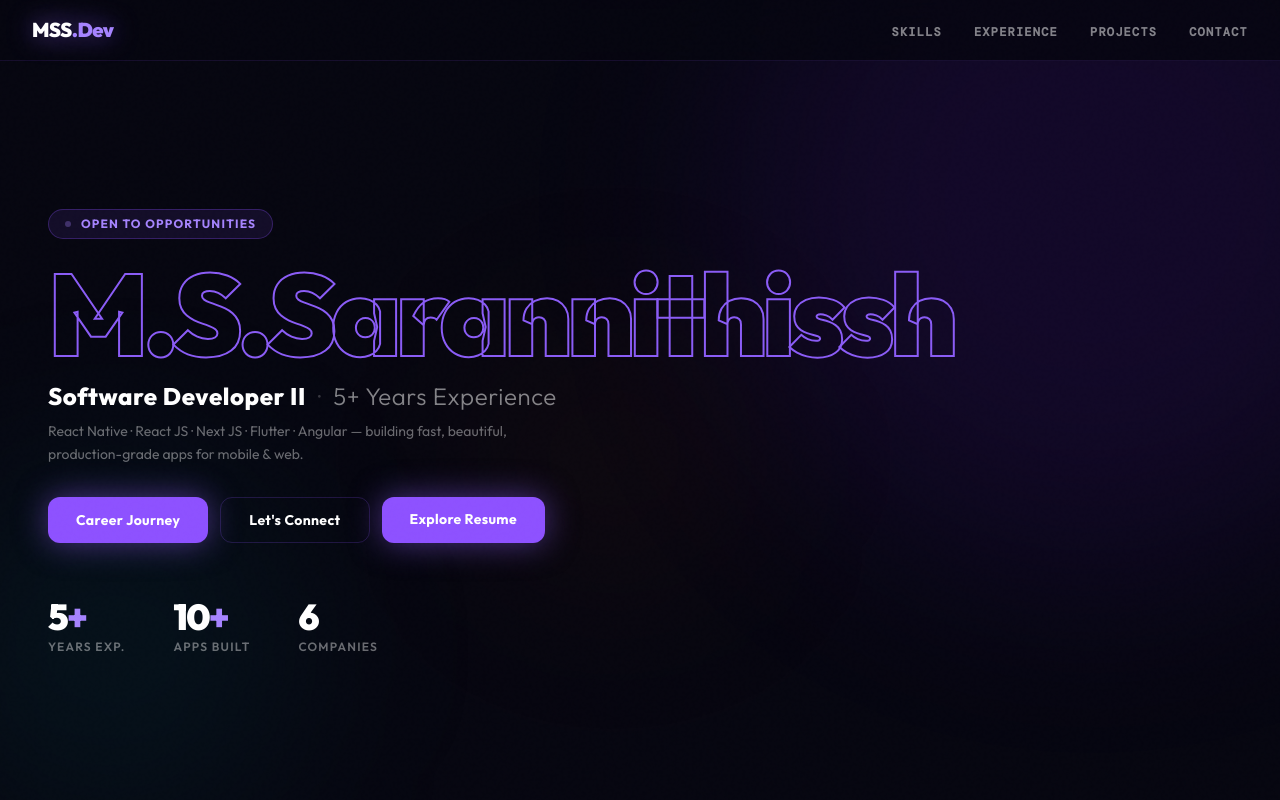
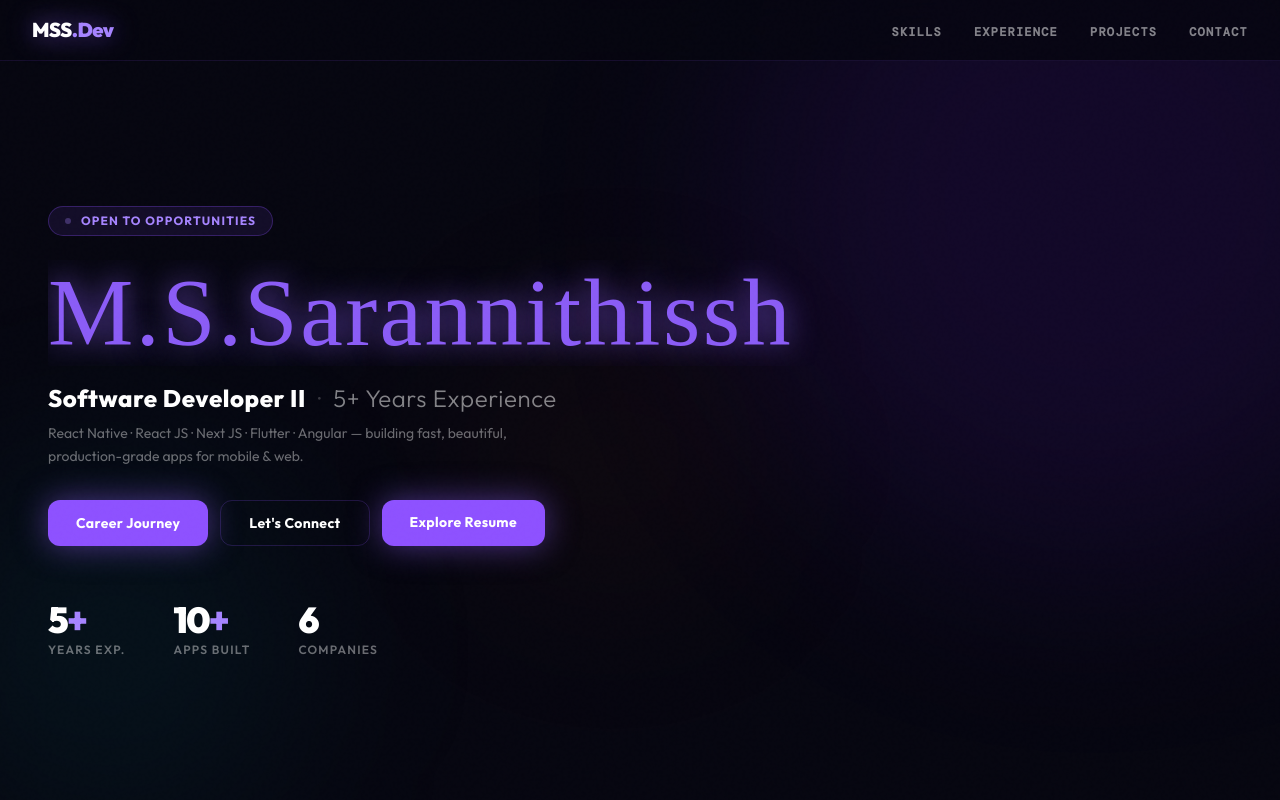
Before and after one commit to sarannithisshms/portfoile, a React (Vite) app: page / in a window 1280 px wide. Shown: the top 800 px of the page. Built offline with nearby package versions, Linux system fonts and the light colour scheme.

Commit message:
change done name and project domine

```diff
--- a/src/App.jsx
+++ b/src/App.jsx
@@ -1,10 +1,9 @@
 import { useState, useEffect, useRef } from "react";
 import useInView from "./hooks/useInView";
 import useCountUp from "./hooks/useCountup";
-import Navbar from './components/nav'
+import Navbar from "./components/nav";
 import ContactSection from "./components/contactsection";
 import { SKILLS, EXPERIENCE, PROJECTS } from "./data/portfolioData";
-
 
 /* ─── SMALL COMPONENTS ──────────────────────────────── */
 const Tag = ({ label }) => (
@@ -172,6 +171,24 @@ export default function Portfolio() {
   const [statsStarted, setStatsStarted] = useState(false);
   const [mousePos, setMousePos] = useState({ x: -999, y: -999 });
   const statsRef = useRef(null);
+  const name = "M.S.Sarannithissh";
+
+  const [displayed, setDisplayed] = useState("");
+  const cursorRef = useRef(null);
+
+  useEffect(() => {
+    if (displayed.length < name.length) {
+      const timeout = setTimeout(
+        () => setDisplayed(name.slice(0, displayed.length + 1)),
+        100
+      );
+      return () => clearTimeout(timeout);
+    } else {
+      if (cursorRef.current) {
+        cursorRef.current.style.display = "none";
+      }
+    }
+  }, [displayed]);
 
   /* cursor glow */
   useEffect(() => {
@@ -195,7 +212,7 @@ export default function Portfolio() {
   }, []);
 
   /* nav active section highlight */
-   const navLinks = ["skills", "experience", "projects", "contact"];
+  const navLinks = ["skills", "experience", "projects", "contact"];
   const scrollTo = (id) =>
     document.getElementById(id)?.scrollIntoView({ behavior: "smooth" });
 
@@ -243,7 +260,7 @@ export default function Portfolio() {
       />
 
       {/* ── NAV ── */}
-       <Navbar  navLinks={navLinks} scrollTo={scrollTo} />
+      <Navbar navLinks={navLinks} scrollTo={scrollTo} />
 
       {/* ── HERO ── */}
       <section className="relative min-h-screen flex items-center px-6 md:px-12 pt-28 pb-12 overflow-hidden">
@@ -268,10 +285,22 @@ export default function Portfolio() {
             Open to Opportunities
           </div>
 
-          <h1 className="text-[clamp(3.5rem,9vw,8rem)] font-black leading-[0.88] tracking-tighter overflow-hidden">
-            <span className="anim-line  block outline-text">
-              M.S.Sarannithissh
+          {/* <h1 className="text-[clamp(1.5rem,5vw,8rem)] sm:text-[clamp(2.5rem,7vw,8rem)] font-black leading-[0.88] tracking-tighter overflow-hidden">
+            <span className="anim-line block outline-text">
+              {displayed}
+              <span className="animate-pulse">|</span>
             </span>
+          </h1> */}
+          <h1
+            className="text-[clamp(2rem,8vw,6rem)] font-normal leading-[1.1] tracking-wide overflow-hidden "
+            style={{
+              fontFamily: "'Great Vibes', cursive",
+              color: "rgb(139,92,246)",
+              textShadow: "0 0 30px rgba(139,92,246,0.8)",
+            } }
+          >
+            {displayed}
+            <span ref={cursorRef} className="animate-pulse opacity-60">|</span>
           </h1>
 
           <p className="anim-role mt-4 text-lg md:text-2xl font-light text-white/50 tracking-wide">
@@ -301,8 +330,9 @@ export default function Portfolio() {
               Let's Connect
             </button>
             <a
-             href={`${import.meta.env.BASE_URL}/resume.pdf`}
-              target="_blank" rel="noopener noreferrer"
+              href={`${import.meta.env.BASE_URL}/resume.pdf`}
+              target="_blank"
+              rel="noopener noreferrer"
               //download="Sarannithissh_Resume.pdf"
               className="px-7 py-3 bg-violet-500 text-white font-bold rounded-xl text-sm tracking-wide shadow-[0_0_32px_rgba(139,92,246,0.5)] transition-all duration-150 hover:-translate-y-1 hover:scale-105 hover:shadow-[0_0_60px_rgba(139,92,246,0.75)] active:scale-95"
             >
--- a/src/data/portfolioData.js
+++ b/src/data/portfolioData.js
@@ -69,7 +69,7 @@ export const SKILLS = [
     {
       icon: "🏦",
       name: "Gulf International Bank",
-      type: "Fintech · Mobile",
+      type: "Banking domain · Mobile",
       desc: "Secure mobile banking with spending dashboards, interactive charts, and advanced transaction filtering.",
       tags: ["React Native", "Redux"],
     },
```
